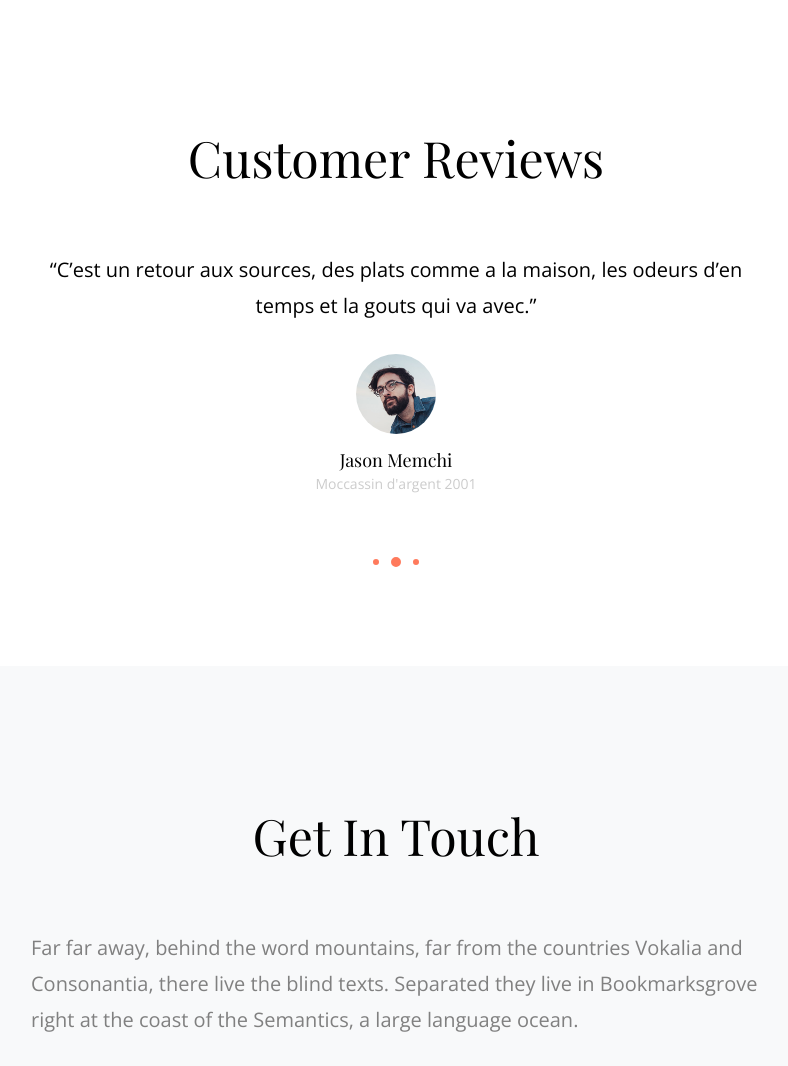
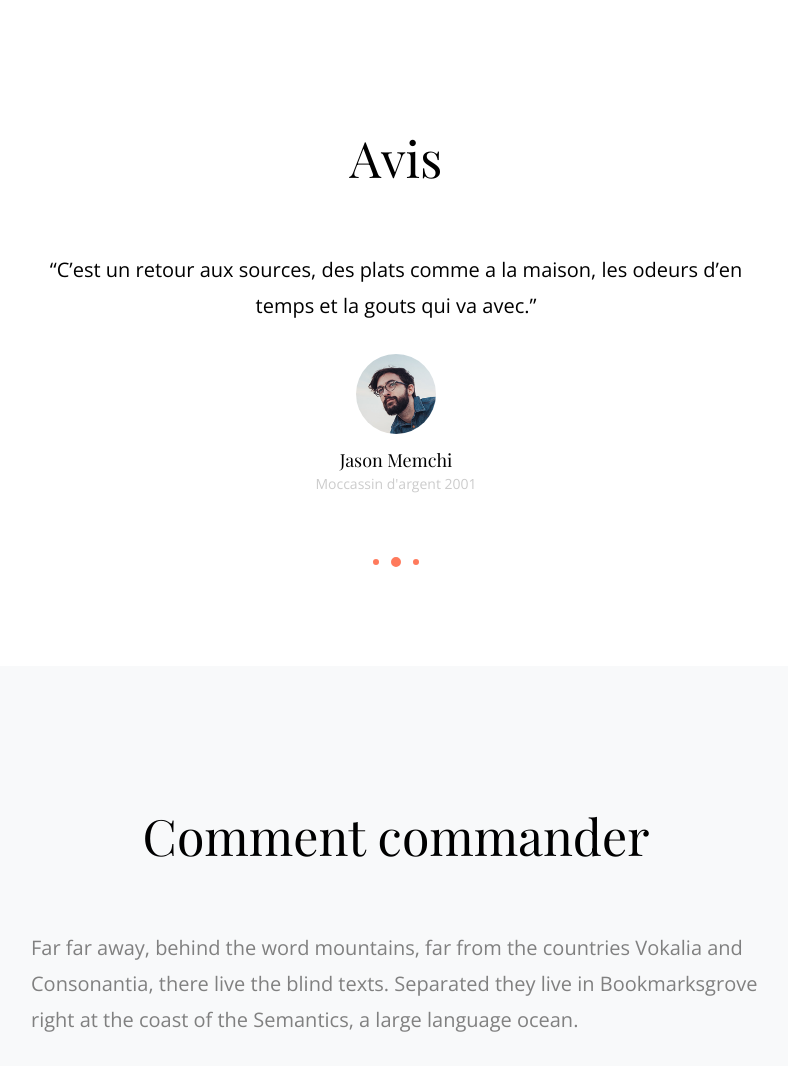
Before and after one commit to dvd90/erikacooks, a plain HTML site: page index.html in a window 1280 px wide. Shown: the part 6480-7546 px from the top of the page, without its empty margins (244-1032 px from the left). Drawn offline with nearby package versions, Linux system fonts and the light colour scheme; files whose address does not match are found by name; a web font is replaced by a local one.

Commit message:
some more changes

```diff
--- a/index.html
+++ b/index.html
@@ -392,7 +392,7 @@
                                                           <div class="container">
                                                             <div class="row section-heading justify-content-center mb-5">
                                                               <div class="col-md-8 text-center">
-                                                                <h2 class="heading mb-3">Other Services</h2>
+                                                                <h2 class="heading mb-3">Nos Services</h2>
                                                               </div>
                                                             </div>
                                                             <div class="row">
@@ -540,7 +540,7 @@
                                                               <div class="container">
                                                                 <div class="row section-heading justify-content-center mb-5">
                                                                   <div class="col-md-8 text-center">
-                                                                    <h2 class="heading mb-3">Customer Reviews</h2>
+                                                                    <h2 class="heading mb-3">Avis</h2>
                                                                   </div>
                                                                 </div>
                                                                 <div class="row justify-content-center text-center" data-aos="fade-up">
@@ -595,7 +595,7 @@
                                                                 <div class="container">
                                                                   <div class="row section-heading justify-content-center mb-5">
                                                                     <div class="col-md-8 text-center">
-                                                                      <h2 class="heading mb-3">Get In Touch</h2>
+                                                                      <h2 class="heading mb-3">Comment commander</h2>
                                                                     </div>
                                                                   </div>
                                                                   <div class="row align-items-center justify-content-center">
```
